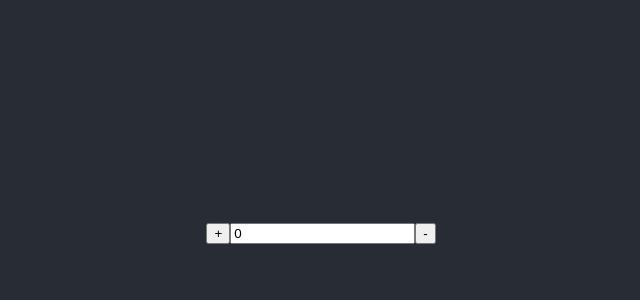
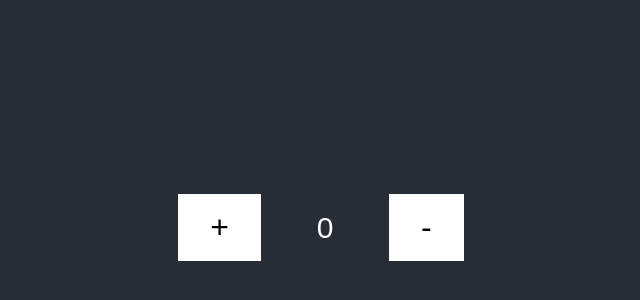
Before and after one commit to bryanobmasca/react-counter, a React (Create React App) app: page / in a window 1280 px wide. Shown: the part 172-472 px from the top of the page, without its empty margins (319-959 px from the left). Built offline with nearby package versions, Linux system fonts and the light colour scheme.

Commit message:
[React][Bryan] feature: Add css for Counter

```diff
--- /dev/null
+++ b/src/components/Counter/index.css
@@ -0,0 +1,33 @@
+input {
+    background-color: white;
+    border: none;
+    color: black;
+    padding: 15px 32px;
+    text-decoration: none;
+    display: inline-block;
+    margin: 4px 2px;
+    cursor: pointer;
+    font-size: xx-large;
+  }
+
+/* Chrome, Safari, Edge, Opera */
+input::-webkit-outer-spin-button,
+input::-webkit-inner-spin-button {
+  -webkit-appearance: none;
+  margin: 0;
+}
+
+/* Firefox */
+input[type=number] {
+  -moz-appearance: textfield;
+}
+
+input#number {
+    background-color: transparent;
+    color: white;
+    text-align: center;
+    margin: 10px;
+    width: 40px;
+    height: 40px;
+    font-size: 30px;
+  }
--- a/src/components/Counter/index.js
+++ b/src/components/Counter/index.js
@@ -1,4 +1,5 @@
 import React, { Component } from 'react';
+import './index.css';
 
 class Counter extends Component {
     constructor(props) {
```
